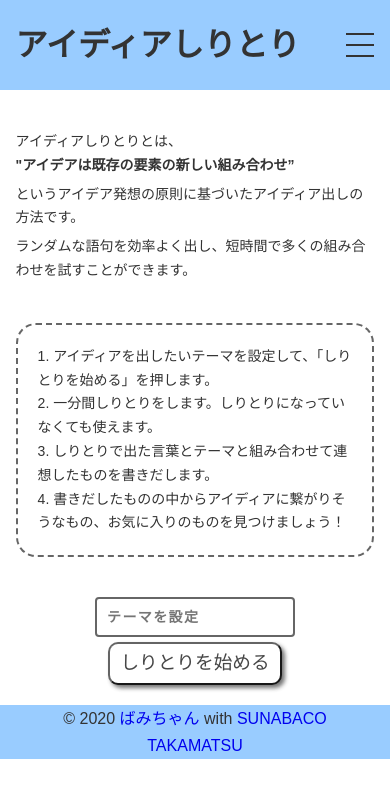
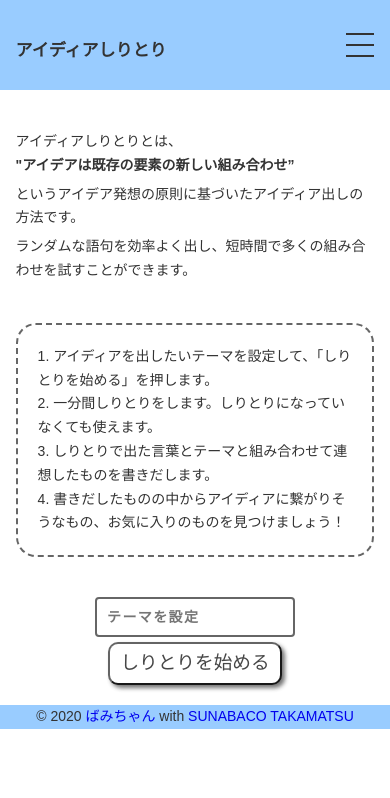
Before and after one commit to bamichan/shiritori-5-21, a Flask app: page / in a window 390 px wide. Shown: the top 798 px of the page. Run offline with Flask 2, Linux system fonts and the light colour scheme; some libraries are stand-ins or nearby versions.

Commit message:
ヘッダーフッターフォントサイズ

```diff
--- a/static/css/stykesheet-sp.css
+++ b/static/css/stykesheet-sp.css
@@ -56,6 +56,7 @@
 
   .page-header h1 a {
     color: #333333;
+    font-size: 17px;
   }
 
   .wrapper {
@@ -186,6 +187,9 @@
   .page-footer {
     background-color: #99ccff;
     text-align: center;
+  }
+  .page-footer div{
+    font-size: 14px;
   }
 
   /* main共通
--- a/templates/base.html
+++ b/templates/base.html
@@ -17,6 +17,7 @@
     <link rel="icon" type="image/x-icon" href="/static/images/favicon.ico">
     <link rel="apple-touch-icon" type="image/png" href="/static/images/apple-touch-icon.png">
     <link rel="icon" type="image/png" href="/static/images/android-chrome-256x256.png">
+
     <!-- Global site tag (gtag.js) - Google Analytics -->
     <script async src="https://www.googletagmanager.com/gtag/js?id=G-8G7ZNNCZP4"></script>
     <script>
```
